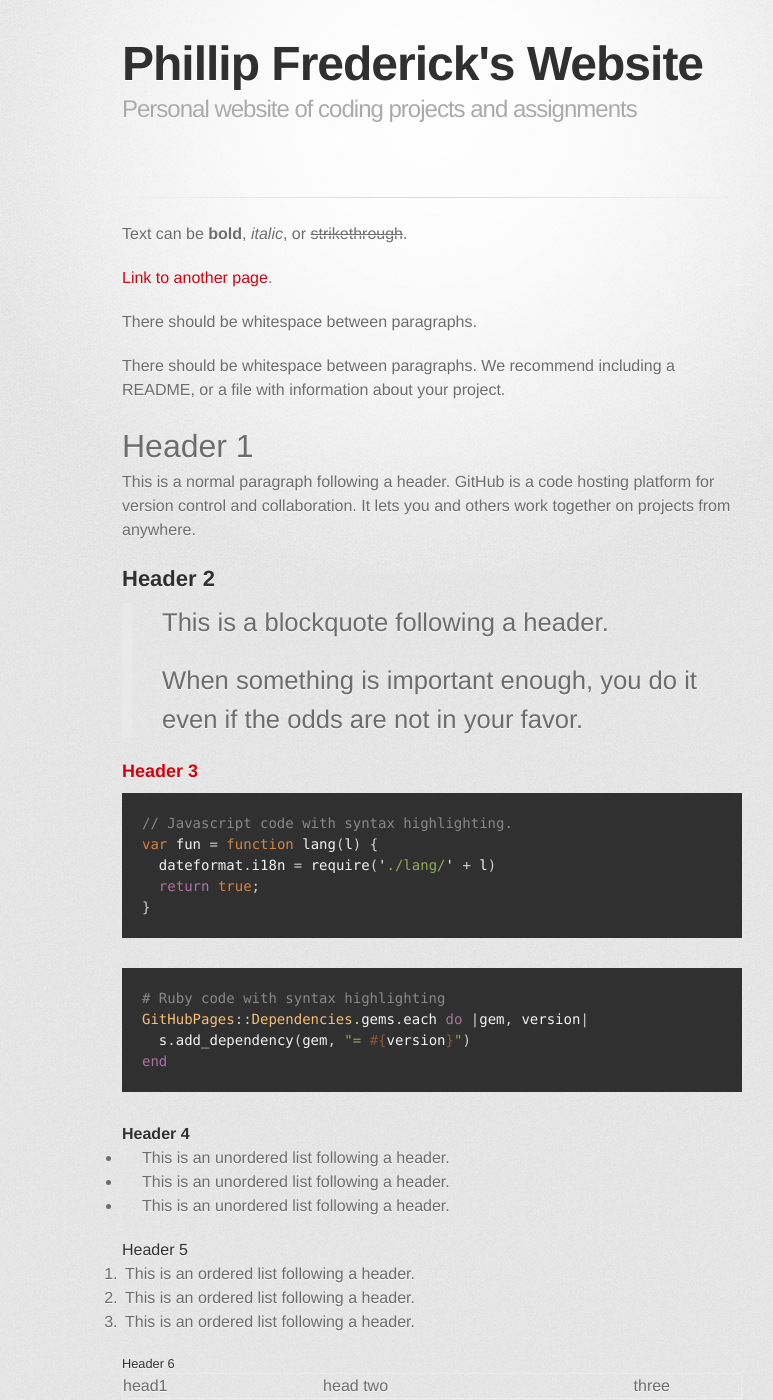
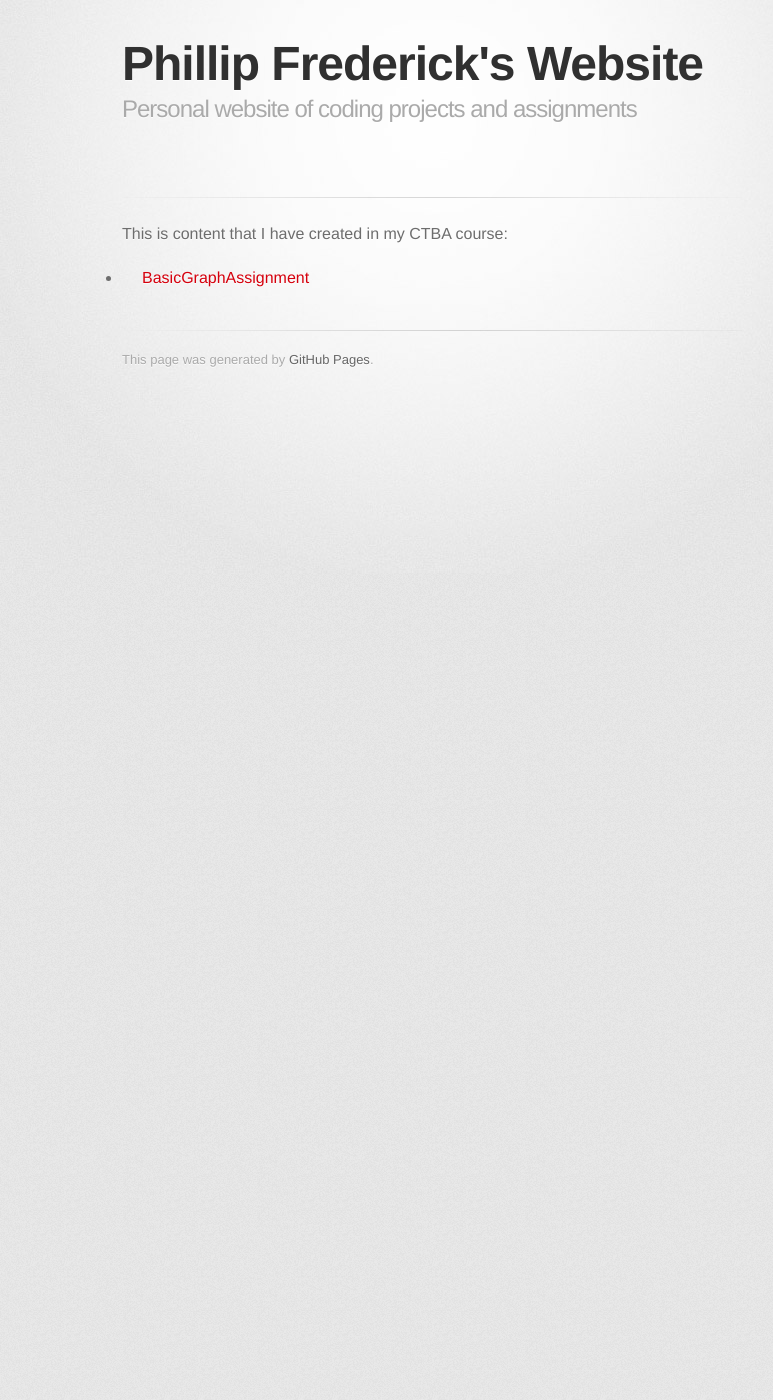
Before and after one commit to pfreder/pfreder.github.io, a Jekyll site: the page built from index.md, in a window 1280 px wide and 1400 px high. Shown: the whole window, without its empty margins (208-981 px from the left). Built offline with Jekyll 4.4.1, drawn with Linux system fonts in a browser that asks for light colours; some web fonts are replaced; our own code applies the rules of GitHub Pages for plain Markdown files; some of the changed text lies outside the part shown.

Commit message:
Update index.md

````diff
--- a/index.md
+++ b/index.md
@@ -3,122 +3,6 @@
 description: Personal website of coding projects and assignments
 ---
 
-Text can be **bold**, _italic_, or ~~strikethrough~~.
+This is content that I have created in my CTBA course:
 
-[Link to another page](./another-page.html).
-
-There should be whitespace between paragraphs.
-
-There should be whitespace between paragraphs. We recommend including a README, or a file with information about your project.
-
-# Header 1
-
-This is a normal paragraph following a header. GitHub is a code hosting platform for version control and collaboration. It lets you and others work together on projects from anywhere.
-
-## Header 2
-
-> This is a blockquote following a header.
->
-> When something is important enough, you do it even if the odds are not in your favor.
-
-### Header 3
-
-```js
-// Javascript code with syntax highlighting.
-var fun = function lang(l) {
-  dateformat.i18n = require('./lang/' + l)
-  return true;
-}
-```
-
-```ruby
-# Ruby code with syntax highlighting
-GitHubPages::Dependencies.gems.each do |gem, version|
-  s.add_dependency(gem, "= #{version}")
-end
-```
-
-#### Header 4
-
-*   This is an unordered list following a header.
-*   This is an unordered list following a header.
-*   This is an unordered list following a header.
-
-##### Header 5
-
-1.  This is an ordered list following a header.
-2.  This is an ordered list following a header.
-3.  This is an ordered list following a header.
-
-###### Header 6
-
-| head1        | head two          | three |
-|:-------------|:------------------|:------|
-| ok           | good swedish fish | nice  |
-| out of stock | good and plenty   | nice  |
-| ok           | good `oreos`      | hmm   |
-| ok           | good `zoute` drop | yumm  |
-
-### There's a horizontal rule below this.
-
-* * *
-
-### Here is an unordered list:
-
-*   Item foo
-*   Item bar
-*   Item baz
-*   Item zip
-
-### And an ordered list:
-
-1.  Item one
-1.  Item two
-1.  Item three
-1.  Item four
-
-### And a nested list:
-
-- level 1 item
-  - level 2 item
-  - level 2 item
-    - level 3 item
-    - level 3 item
-- level 1 item
-  - level 2 item
-  - level 2 item
-  - level 2 item
-- level 1 item
-  - level 2 item
-  - level 2 item
-- level 1 item
-
-### Small image
-
-![Octocat](https://github.githubassets.com/images/icons/emoji/octocat.png)
-
-### Large image
-
-![Branching](https://guides.github.com/activities/hello-world/branching.png)
-
-
-### Definition lists can be used with HTML syntax.
-
-<dl>
-<dt>Name</dt>
-<dd>Godzilla</dd>
-<dt>Born</dt>
-<dd>1952</dd>
-<dt>Birthplace</dt>
-<dd>Japan</dd>
-<dt>Color</dt>
-<dd>Green</dd>
-</dl>
-
-```
-Long, single-line code blocks should not wrap. They should horizontally scroll if they are too long. This line should be long enough to demonstrate this.
-```
-
-```
-The final element.
-```
+- [BasicGraphAssignment](/Visualization/index.md)
````
